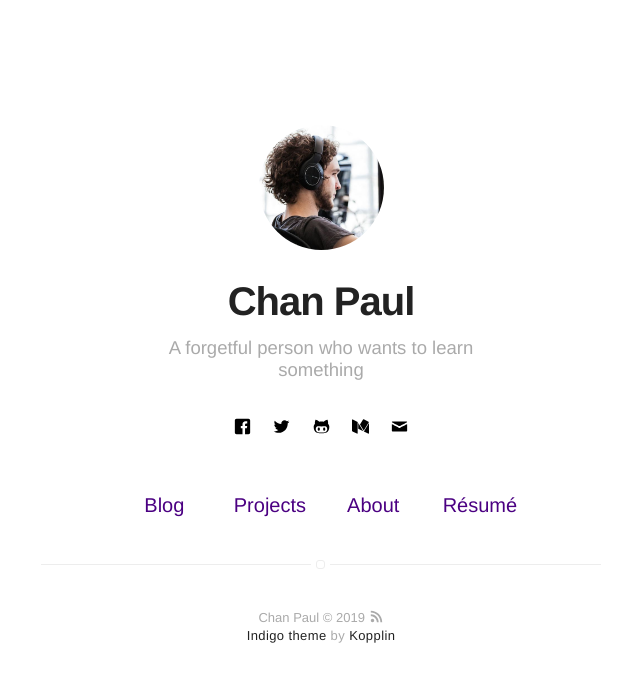
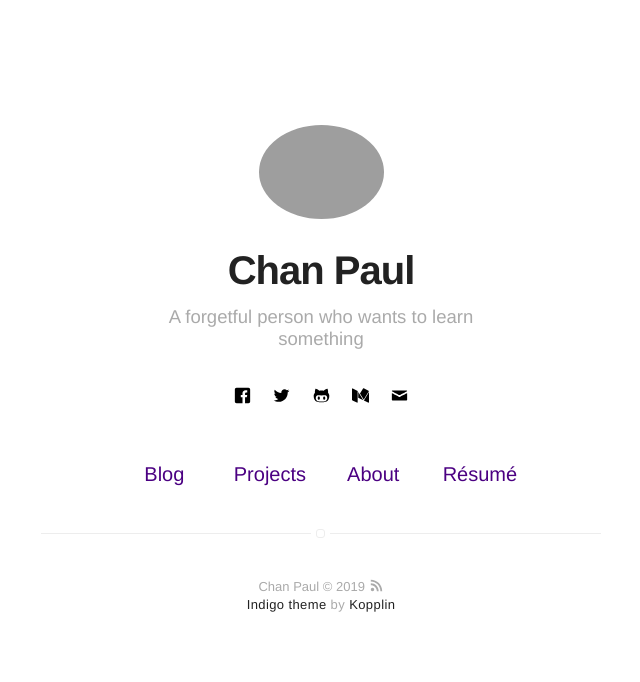
Before and after one commit to chanpaul1234572/chanpaul1234572.github.io, a Jekyll site: the page built from index.html, in a window 1280 px wide. Shown: the top 682 px of the page, without its empty margins (319-959 px from the left). Built offline with Jekyll 4.4.1, drawn with Linux system fonts in a browser that asks for light colours.

Commit message:
Initial commit

```diff
--- a/_config.yml
+++ b/_config.yml
@@ -8,7 +8,7 @@ description: A blog about technology and stuff related
 # if it's an external image, update below for true
 # better with square images
 external-image: false
-picture: assets/images/profile.jpg
+picture: assets/images/MrRobot.gif
 
 # If you want to include your resume, set to true
 # and specify source (external or local).
@@ -16,7 +16,7 @@ resume: true
 resume-external: true
 resume-url: https://google.com/?q=my+resume
 
-url: https://koppl.in/indigo
+url: https://chanpaul1234572.github.io
 # your url: http://USERNAME.github.io
 
 permalink: /:title/
```
Also changed, not shown: 3 other files.
